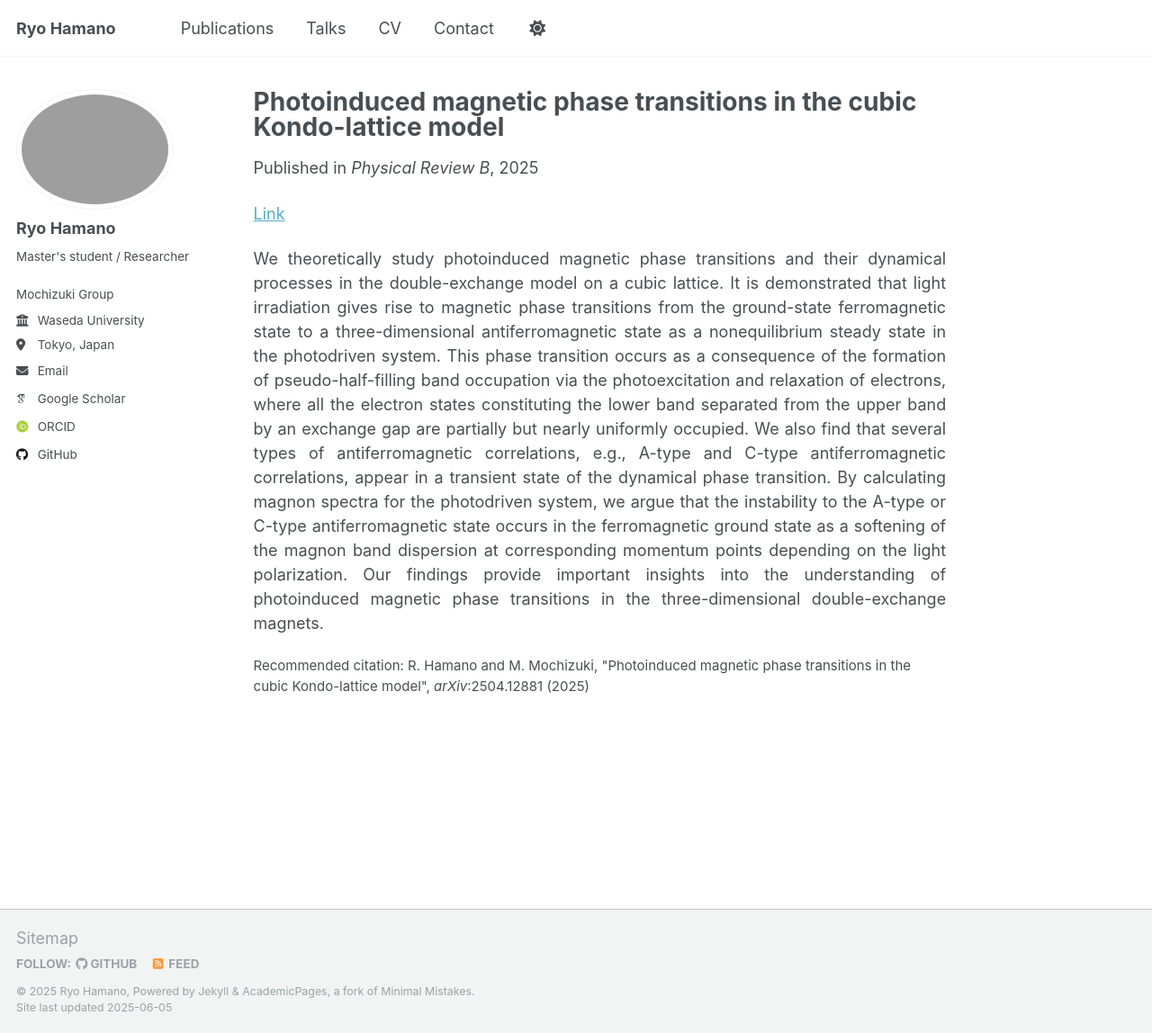
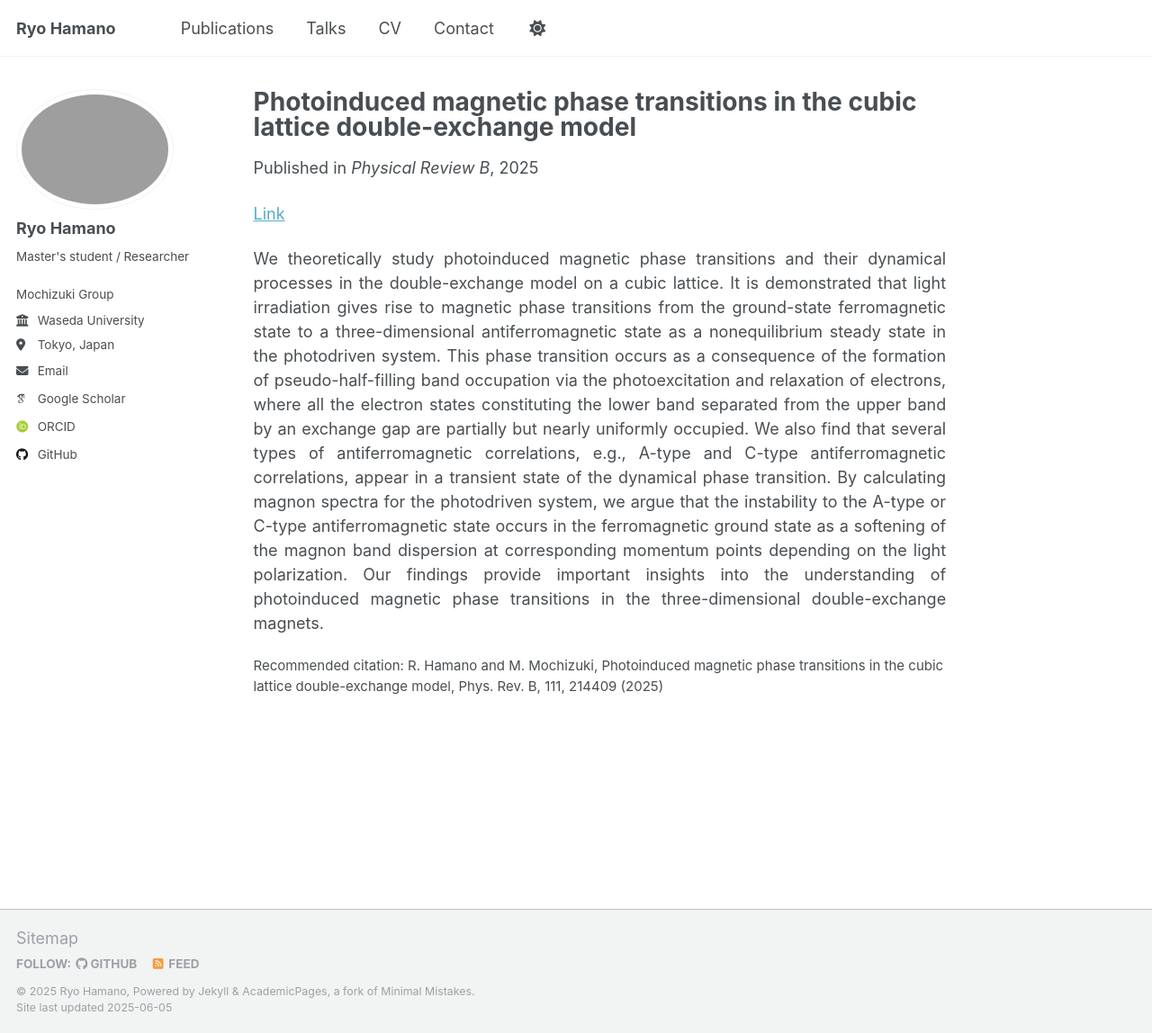
Before and after one commit to ryohamano/ryohamano.github.io, a Jekyll site: the page built from _publication_md_files/2025-06-04-RH_MM_PRB2025.md, in a window 1280 px wide and 1148 px high. Shown: the whole window at 90% size. Built offline with Jekyll 4.4.1, drawn with Linux system fonts in a browser that asks for light colours; some web fonts are replaced.

Commit message:
Update 2025-06-04-RH_MM_PRB2025.md

```diff
--- a/_publication_md_files/2025-06-04-RH_MM_PRB2025.md
+++ b/_publication_md_files/2025-06-04-RH_MM_PRB2025.md
@@ -1,12 +1,12 @@
 ---
-title: "Photoinduced magnetic phase transitions in the cubic Kondo-lattice model"
+title: "Photoinduced magnetic phase transitions in the cubic lattice double-exchange model"
 collection: publication_md_files
 permalink: /publication/2025-0-6-04-RH_MM_PRB2025
 category: manuscript
 date: 2025-06-04
 venue: 'Physical Review B'
-paperurl: 'https://arxiv.org/abs/2504.12881'
-citation: 'R. Hamano and M. Mochizuki, &quot;Photoinduced magnetic phase transitions in the cubic Kondo-lattice model&quot;, <i>arXiv</i>:2504.12881 (2025)'
+paperurl: 'https://journals.aps.org/prb/abstract/10.1103/PhysRevB.111.214409'
+citation: 'R. Hamano and M. Mochizuki, Photoinduced magnetic phase transitions in the cubic lattice double-exchange model, Phys. Rev. B, 111, 214409 (2025)'
 ---
 [Link](https://arxiv.org/abs/2504.12881)
 
```
